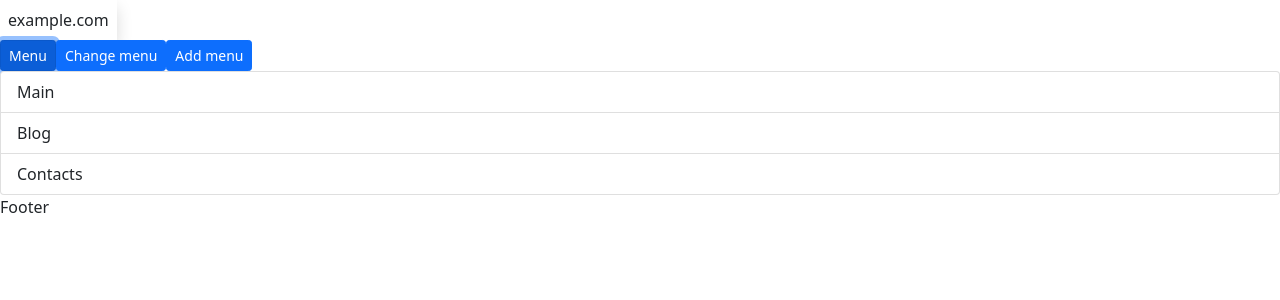
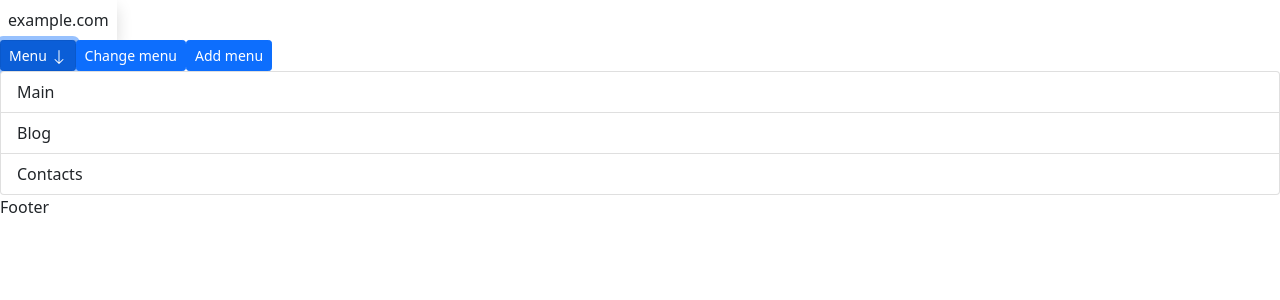
Before and after one commit to Kettengeschwindigkeit/App, a React (Create React App) app: page / in a window 1280 px wide. Both pictures are taken after a click on the button "Menu". Shown: the top 300 px of the page. Built offline with nearby package versions, Linux system fonts and the light colour scheme.

Commit message:
conditional rendering

```diff
--- a/src/Page.jsx
+++ b/src/Page.jsx
@@ -47,18 +47,62 @@ export const Navbar = () => {
         setMenuItems((prevItems) => prevItems.push("New menu item 1"))
     }
 
+    const renderMenu = () => {
+        return open ? (
+            <ul className="list-group">
+                {menuItems.map((item) => (
+                    <li className="list-group-item" key={item} onClick={() => handleItemClick(item)}>{item}</li>
+                ))}
+            </ul>
+        ) : null
+    }
+
+    const arrowTop = (
+        <svg
+          xmlns="http://www.w3.org/2000/svg"
+          width="16"
+          height="16"
+          fill="currentColor"
+          className="bi bi-arrow-up"
+          viewBox="0 0 16 16"
+        >
+          <path
+            fillRule="evenodd"
+            d="M8 15a.5.5 0 0 0 .5-.5V2.707l3.146 3.147a.5.5 0 0 0 .708-.708l-4-4a.5.5 0 0 0-.708 0l-4 4a.5.5 0 1 0 .708.708L7.5 2.707V14.5a.5.5 0 0 0 .5.5z"
+         />
+        </svg>
+      )
+
+      const arrowDown = (
+        <svg
+          xmlns="http://www.w3.org/2000/svg"
+          width="16"
+          height="16"
+          fill="currentColor"
+          className="bi bi-arrow-down"
+          viewBox="0 0 16 16"
+        >
+          <path
+            fillRule="evenodd"
+            d="M8 1a.5.5 0 0 1 .5.5v11.793l3.146-3.147a.5.5 0 0 1 .708.708l-4 4a.5.5 0 0 1-.708 0l-4-4a.5.5 0 0 1 .708-.708L7.5 13.293V1.5A.5.5 0 0 1 8 1z"
+          />
+        </svg>
+      )
+
+    const renderArrow = () => {
+        return open ? arrowDown : arrowTop
+    }
+
+    if (menuItems.length === 0) {
+        return "Not menu items"
+    }
+
     return (
         <div>
-            <button className="btn btn-sm btn-primary" onClick={handleMenuClick}>Menu</button>
+            <button className="btn btn-sm btn-primary" onClick={handleMenuClick}>Menu {renderArrow()}</button>
             <button className="btn btn-sm btn-primary" onClick={handleChangeMenu}>Change menu</button>
             <button className="btn btn-sm btn-primary" onClick={handleChangeMenuAdd}>Add menu</button>
-            {open && (
-                <ul className="list-group">
-                    {menuItems.map((item) => (
-                        <li className="list-group-item" key={item} onClick={() => handleItemClick(item)}>{item}</li>
-                    ))}
-                </ul>
-            )}
+            {renderMenu()}
         </div>
     )
 }
```
